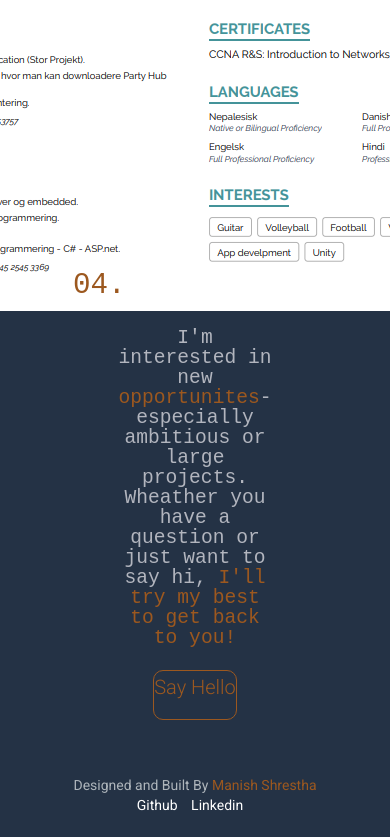
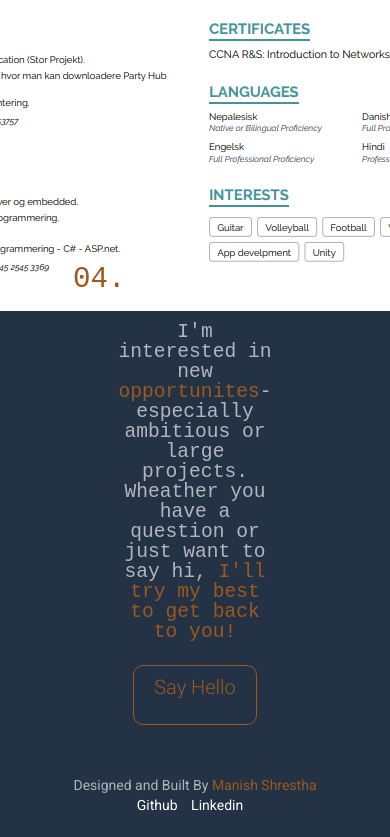
Before and after one commit to Manish946/Personalcv, an Angular app: page / in a window 390 px wide. Shown: the part 3467-4304 px from the top of the page. Built offline with nearby package versions, Linux system fonts and the light colour scheme.

Commit message:
buttton responsiv

```diff
--- a/src/app/Components/contact/contact.component.css
+++ b/src/app/Components/contact/contact.component.css
@@ -56,7 +56,7 @@
     width: 100%;
     background-color: transparent;
     color:  #9c581f;
-    padding: 0px 0px 0px 0px;
+    padding: 5px 20px 5px 20px;
     align-items: center;
     vertical-align: middle;
 
```
